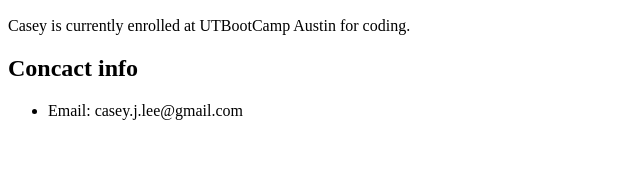
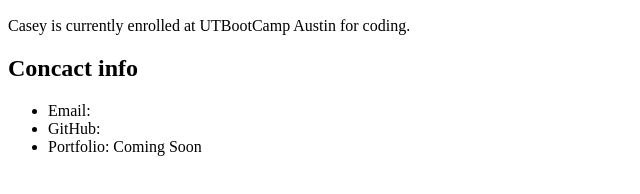
Before and after one commit to CaseyJak/FirstGitHub, a plain HTML site: page index.html in a window 1280 px wide. Shown: the part 110-304 px from the top of the page, without its empty margins (0-640 px from the left). Drawn offline with Linux system fonts and the light colour scheme.

Commit message:
third commit

```diff
--- a/index.html
+++ b/index.html
@@ -11,7 +11,9 @@
         <p1>Casey is currently enrolled at UTBootCamp Austin for coding.</p1>
         <h2>Concact info</h2>
             <ul>
-                <li>Email: casey.j.lee@gmail.com</li>
+                <li>Email: </li>
+                <li>GitHub: </li>
+                <li>Portfolio: Coming Soon</li>
             </ul>
     </body>
 </html>
```
